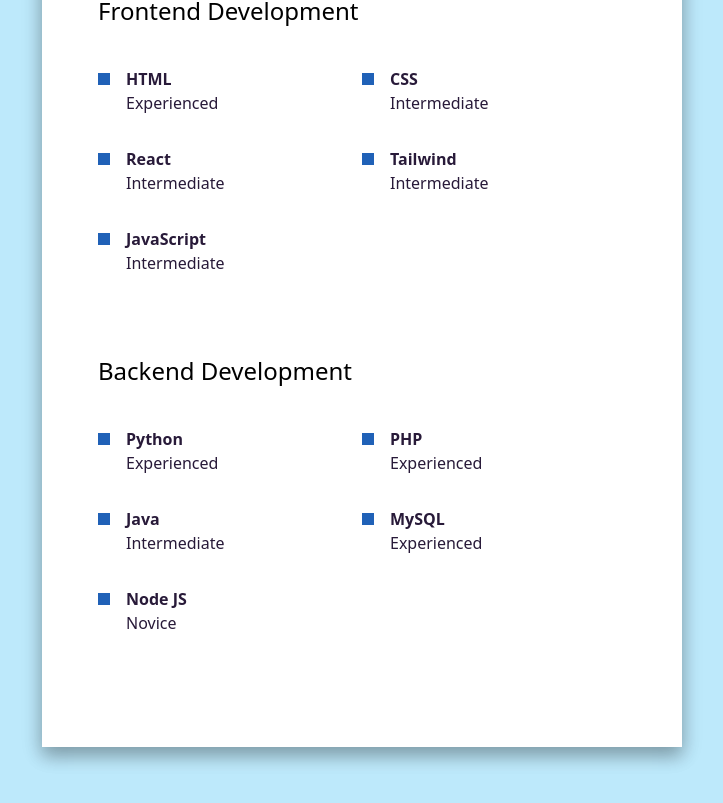
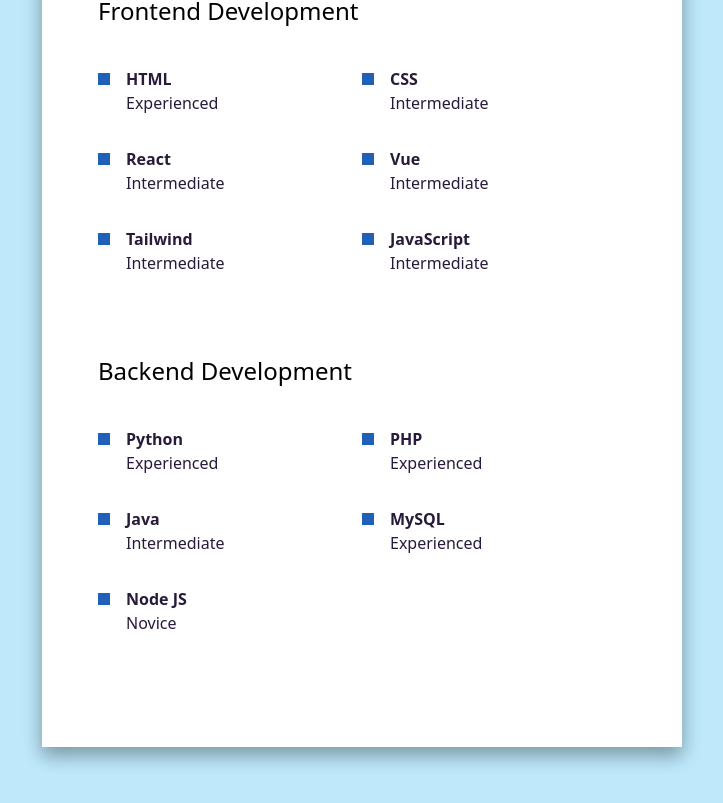
Before and after one commit to AlKyleee/Website-Portfolio, a React (Vite) app: page /resume in a window 1280 px wide. Shown: the part 1656-2459 px from the top of the page, without its empty margins (278-1001 px from the left). Built offline with nearby package versions, Linux system fonts and the light colour scheme; a web font is replaced by a local one.

Commit message:
Updated CV and Skills

```diff
--- a/src/components/Skillset.jsx
+++ b/src/components/Skillset.jsx
@@ -9,6 +9,7 @@
             <Skills language='HTML' experience='Experienced' />
             <Skills language='CSS' experience='Intermediate' />
             <Skills language='React' experience='Intermediate' />
+            <Skills language='Vue' experience='Intermediate' />
             <Skills language='Tailwind' experience='Intermediate' />
             <Skills language='JavaScript' experience='Intermediate' />
         </div>
```
Also changed, not shown: 1 other file (tests, documents, lock files or other folders).
